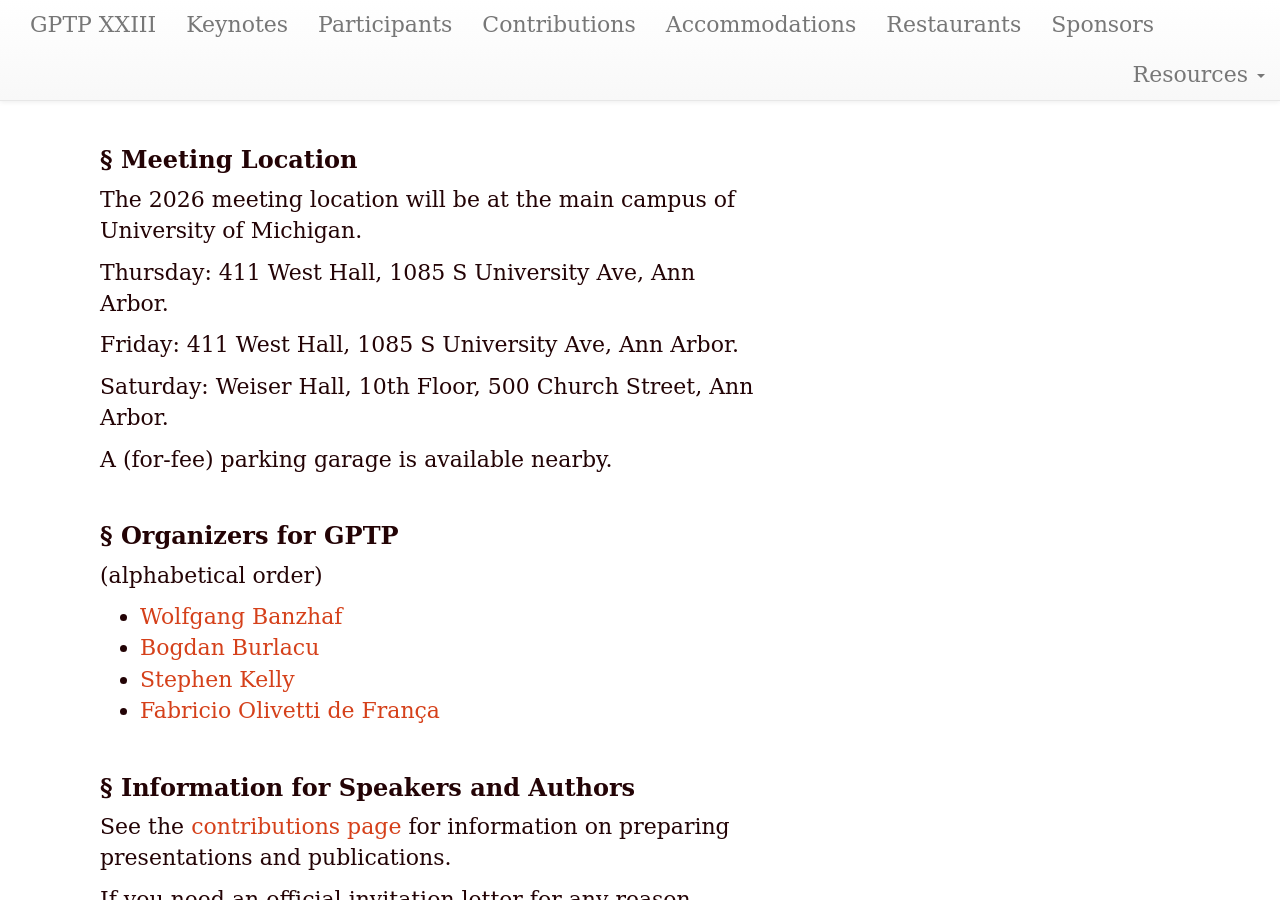
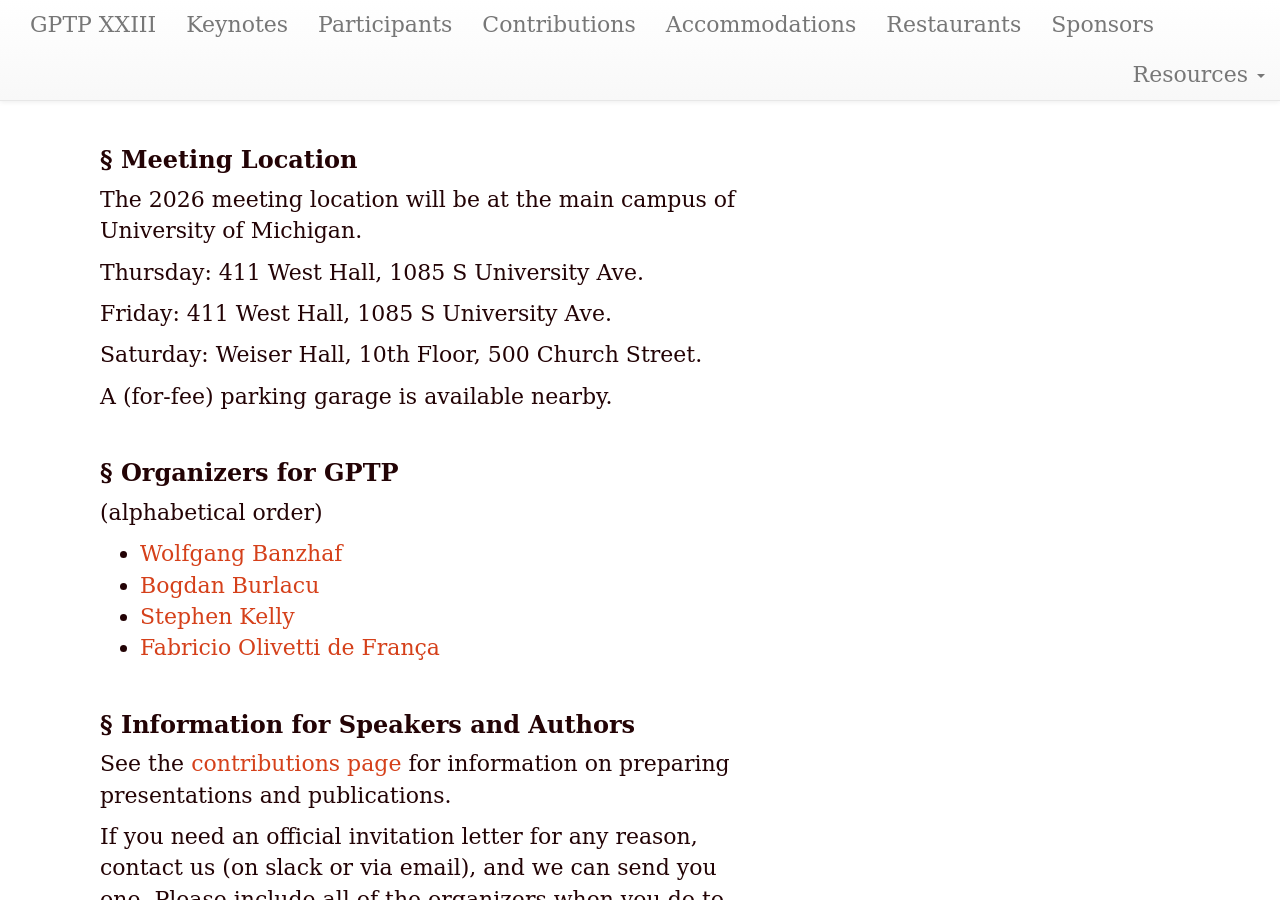
Before and after one commit to GPTP-workshop/gptp-workshop.github.io, a Jekyll site: the page built from index.md, in a window 1280 px wide and 900 px high, scrolled down 427 px. Built offline with Jekyll 4.4.1, drawn with Linux system fonts in a browser that asks for light colours.

Commit message:
location tweak

```diff
--- a/index.md
+++ b/index.md
@@ -16,11 +16,11 @@ More info coming soon!
 
 The 2026 meeting location will be at the main campus of University of Michigan.
 
-Thursday: 411 West Hall, 1085 S University Ave, Ann Arbor.
+Thursday: 411 West Hall, 1085 S University Ave.
 
-Friday: 411 West Hall, 1085 S University Ave, Ann Arbor.
+Friday: 411 West Hall, 1085 S University Ave.
 
-Saturday: Weiser Hall, 10th Floor, 500 Church Street, Ann Arbor.
+Saturday: Weiser Hall, 10th Floor, 500 Church Street.
 
 A (for-fee) parking garage is available nearby.
 
```
